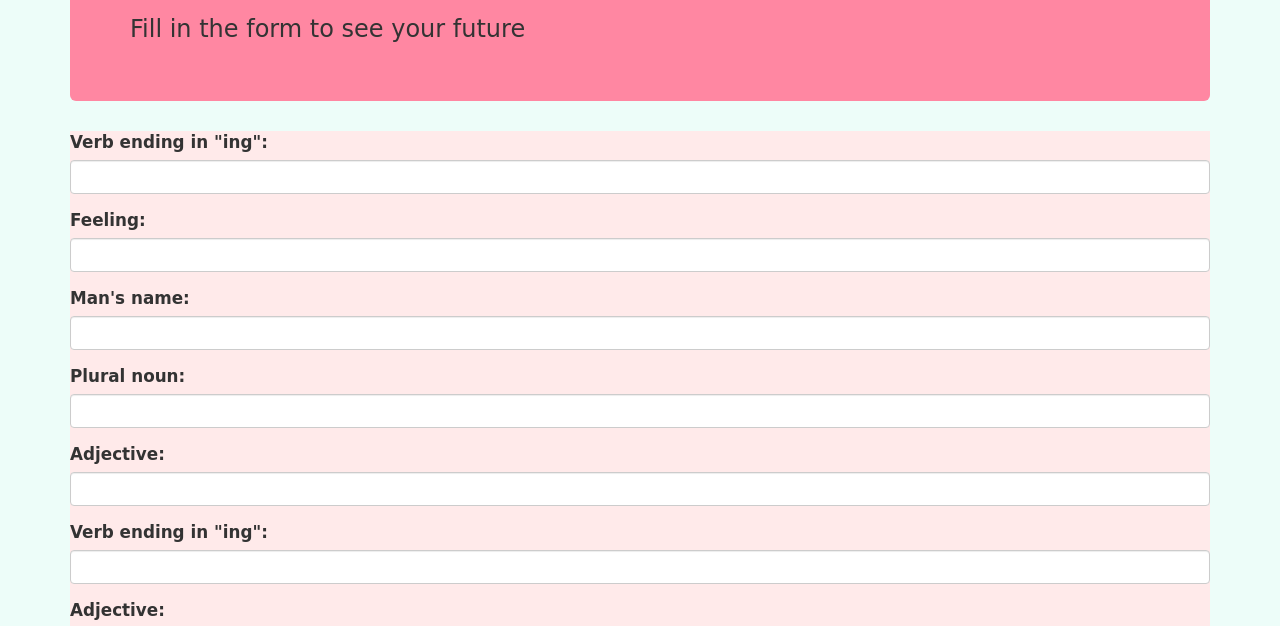
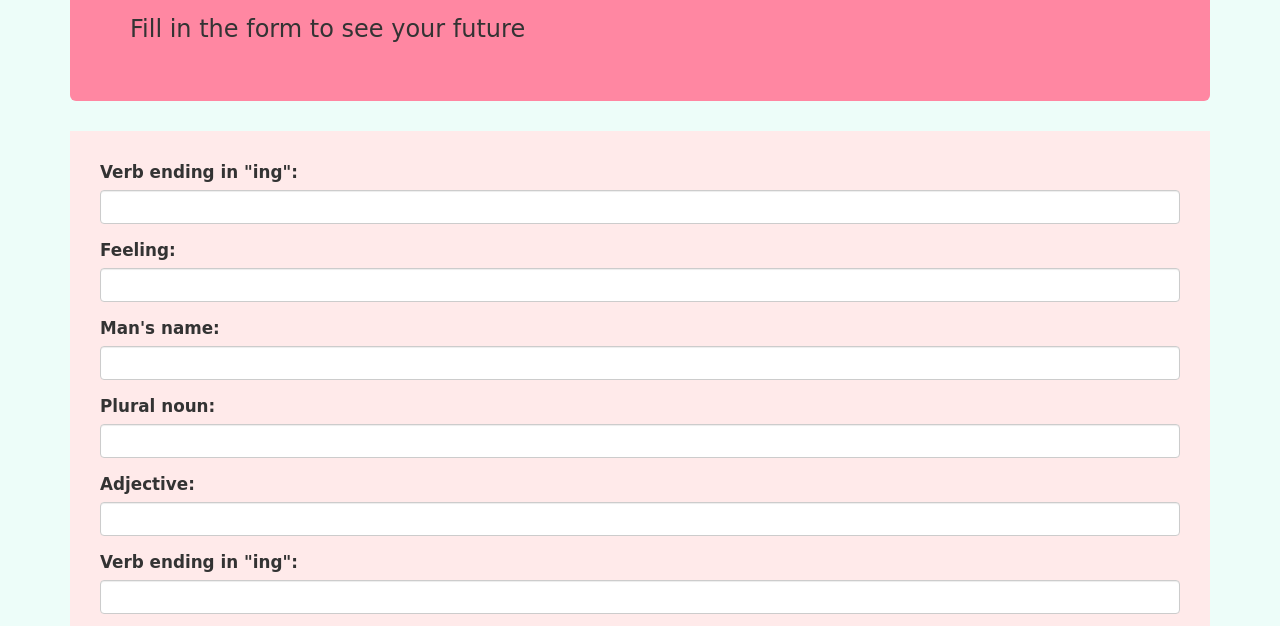
Before and after one commit to mbrecunier/epicodus-madlib, a plain HTML site: page index.html in a window 1280 px wide. Shown: the part 141-767 px from the top of the page. Drawn offline with nearby package versions, Linux system fonts and the light colour scheme.

Commit message:
add margins and line spacing

```diff
--- a/css/styles.css
+++ b/css/styles.css
@@ -1,5 +1,9 @@
 #story {
   display: none;
+}
+
+form {
+  padding: 30px;
 }
 
 body {
```
